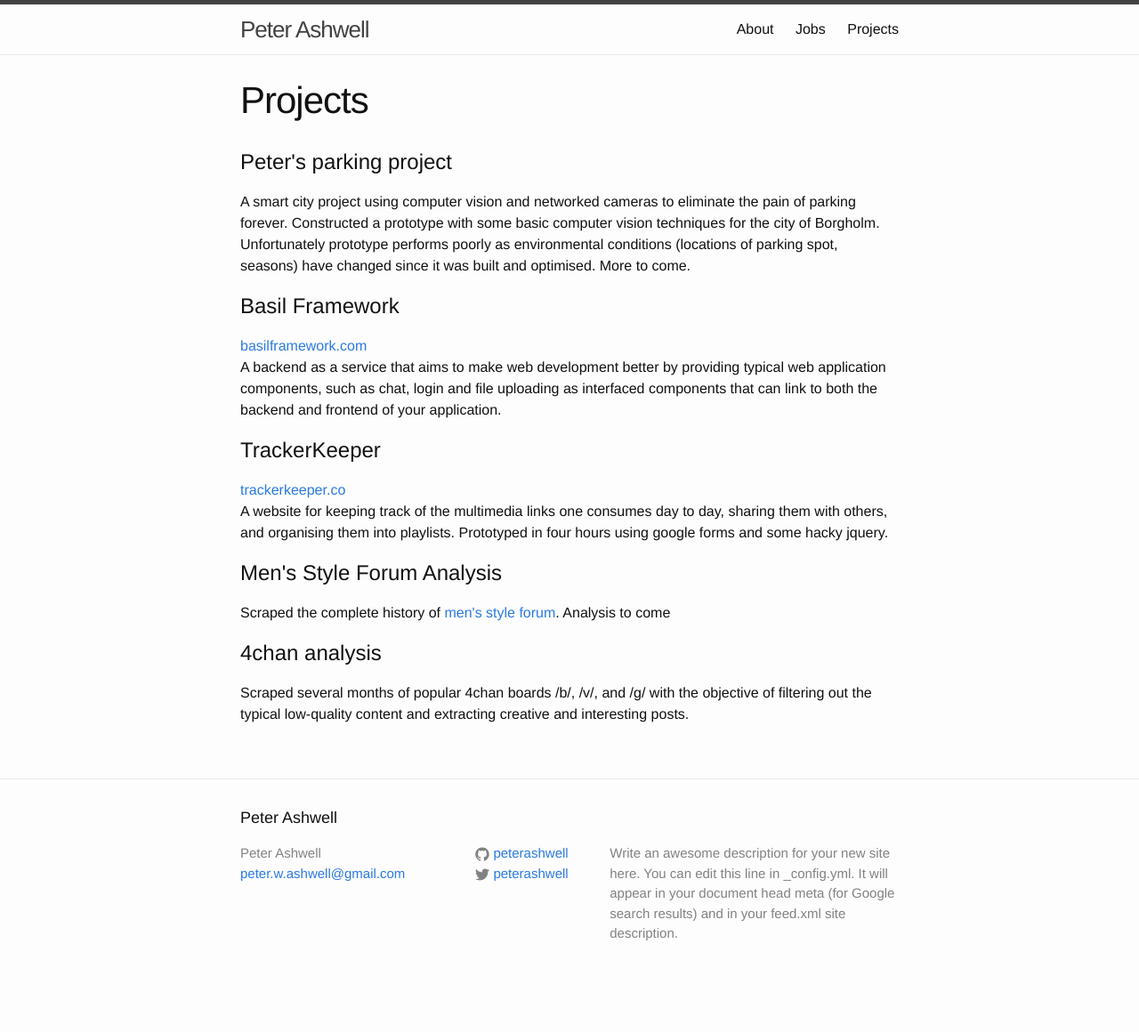
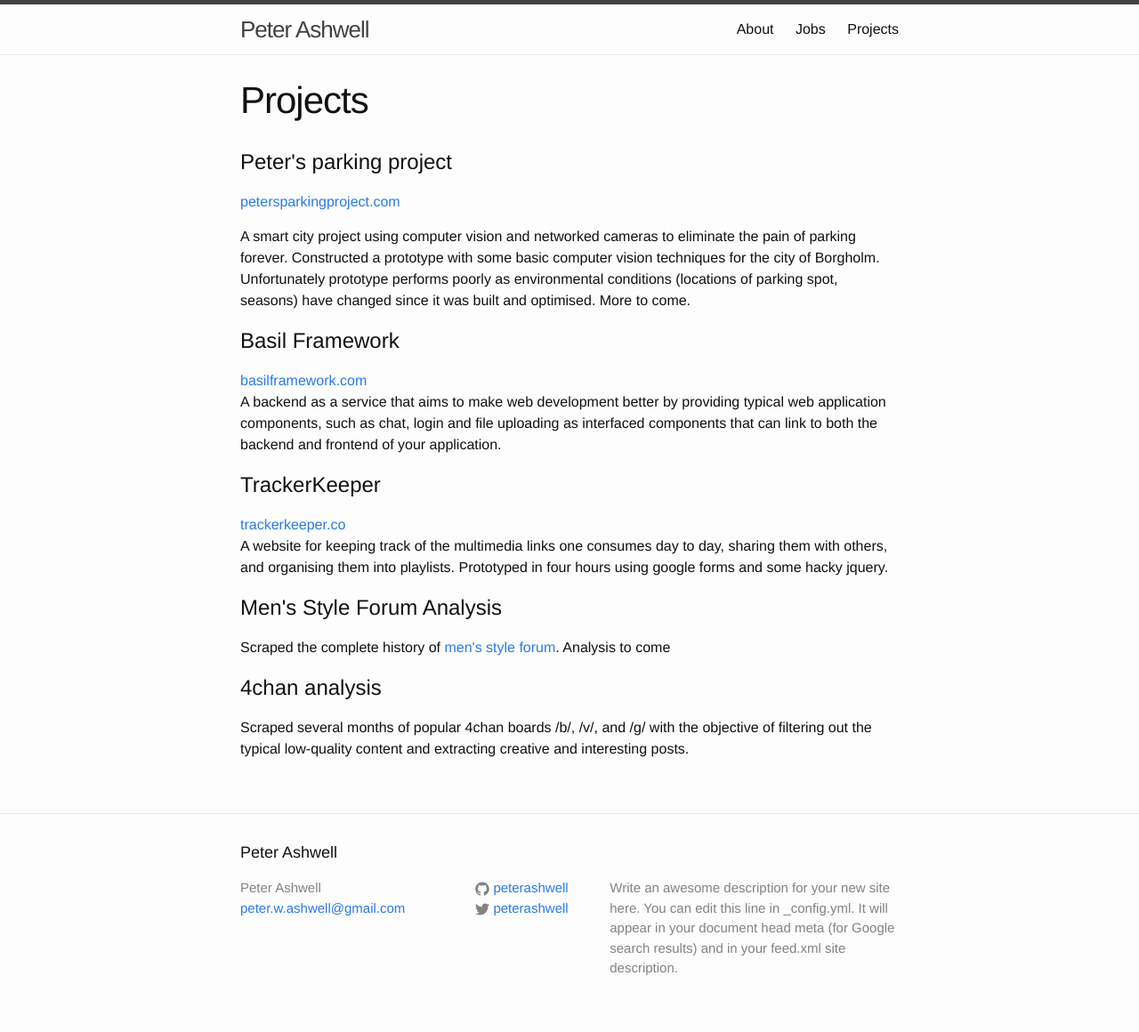
Before and after one commit to peterashwell/peterashwell.github.io, a Jekyll site: the page built from projects.md, in a window 1280 px wide. Shown: the whole page at 89% size. Built offline with Jekyll 4.4.1, drawn with Linux system fonts in a browser that asks for light colours; before the commit the page ends 1121 px from its top, so only the background shows below that.

Commit message:
Fixed ppp link

```diff
--- a/projects.md
+++ b/projects.md
@@ -5,7 +5,7 @@ permalink: /projects/
 ---
 
 <h1>Peter's parking project</h1>
-<a href="petersparkingproject.com"></a>
+<a href="petersparkingproject.com">petersparkingproject.com</a>
 <p>A smart city project using computer vision and networked cameras to eliminate the pain of parking forever. Constructed a prototype with some basic computer vision techniques for the city of Borgholm. Unfortunately prototype performs poorly as environmental conditions (locations of parking spot, seasons) have changed since it was built and optimised. More to come.
 
 <h1>Basil Framework</h1>
```
